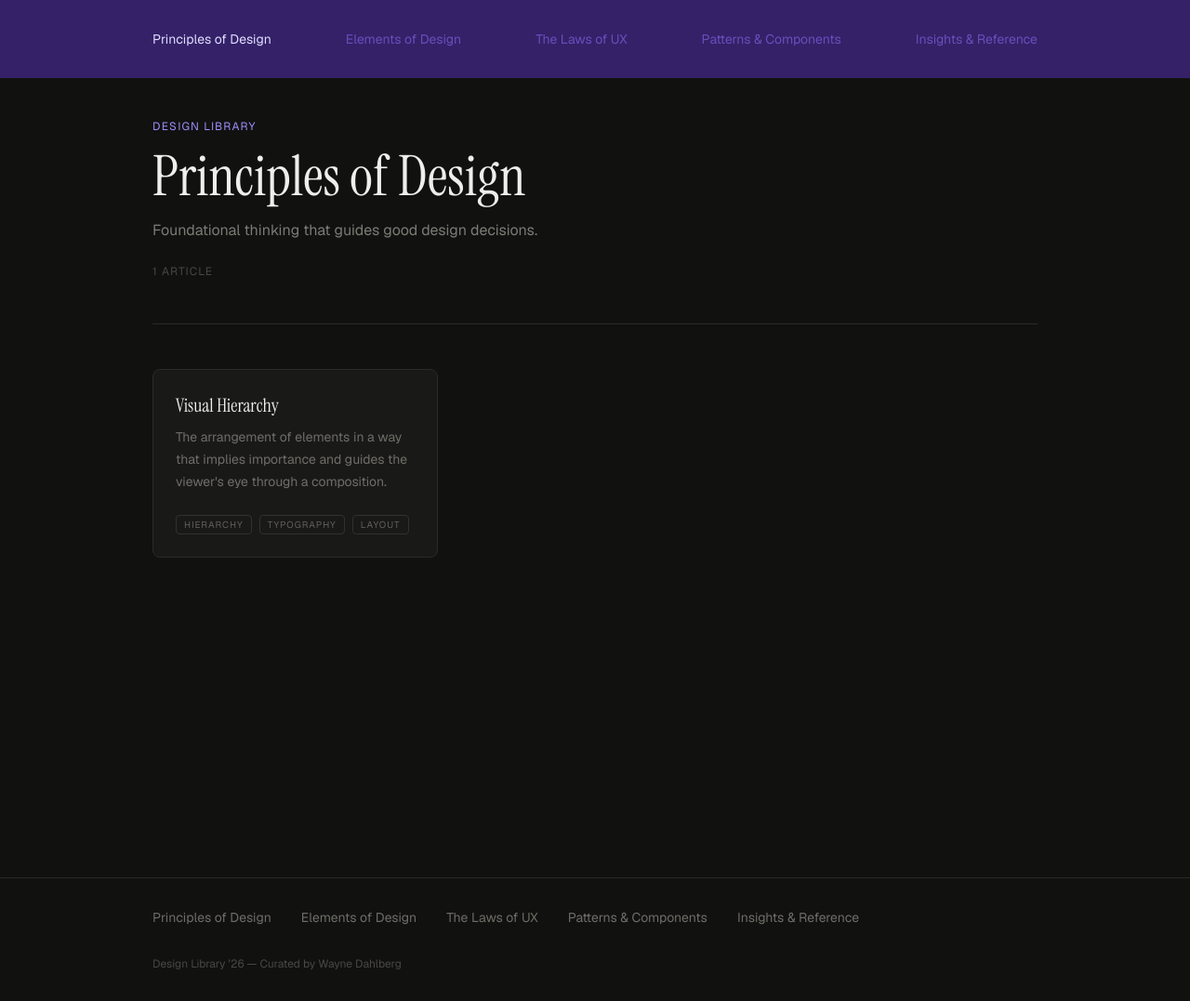
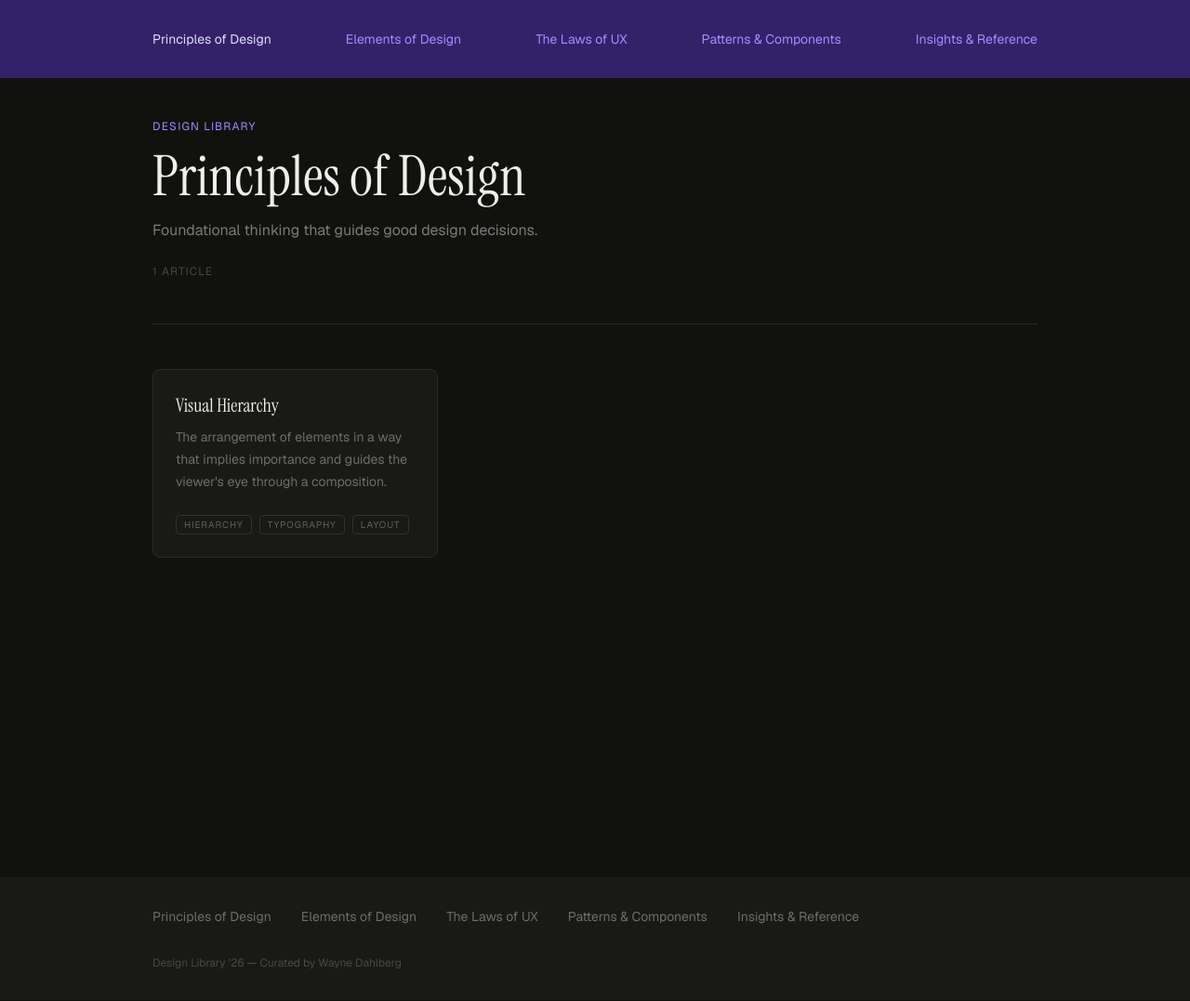
Before and after one commit to waynedahlberg/design-library-web, a Next.js app: page /principles in a window 1280 px wide. Shown: the whole page at 93% size. Built offline with nearby package versions, Linux system fonts and the light colour scheme.

Commit message:
style: update SiteFooter background color and adjust SiteNav text color for improved visual consistency

```diff
--- a/components/layout/SiteFooter.tsx
+++ b/components/layout/SiteFooter.tsx
@@ -5,7 +5,7 @@ import { Container } from './Container'
 
 export function SiteFooter() {
   return (
-    <footer className="border-t border-[var(--sand-4)] mt-24">
+    <footer className="bg-[var(--sand-2)] mt-24">
       <Container fluid className="max-w-[1080px] py-8">
         <nav className="flex flex-wrap gap-x-8 gap-y-3 mb-8">
           {SEGMENTS.map((seg) => (
--- a/components/layout/SiteNav.tsx
+++ b/components/layout/SiteNav.tsx
@@ -41,7 +41,7 @@ export function SiteNav() {
                     'text-sm font-normal transition-colors',
                     isActive
                       ? 'text-[var(--segment-12)]'
-                      : 'text-[var(--segment-8)] hover:text-[var(--segment-11)]'
+                      : 'text-[var(--segment-9)] hover:text-[var(--segment-11)]'
                   )}
                 >
                   {seg.navLabel}
```
